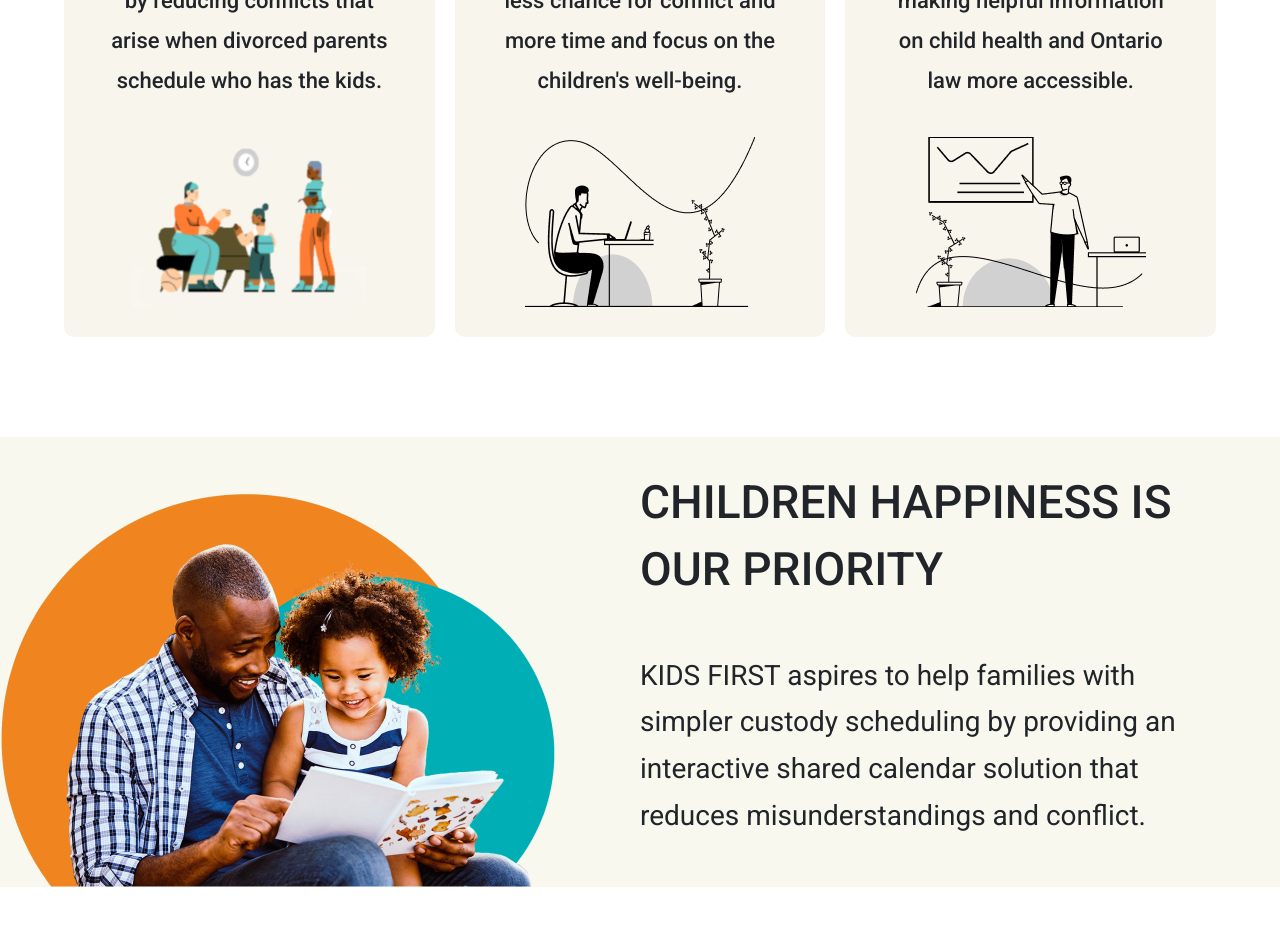
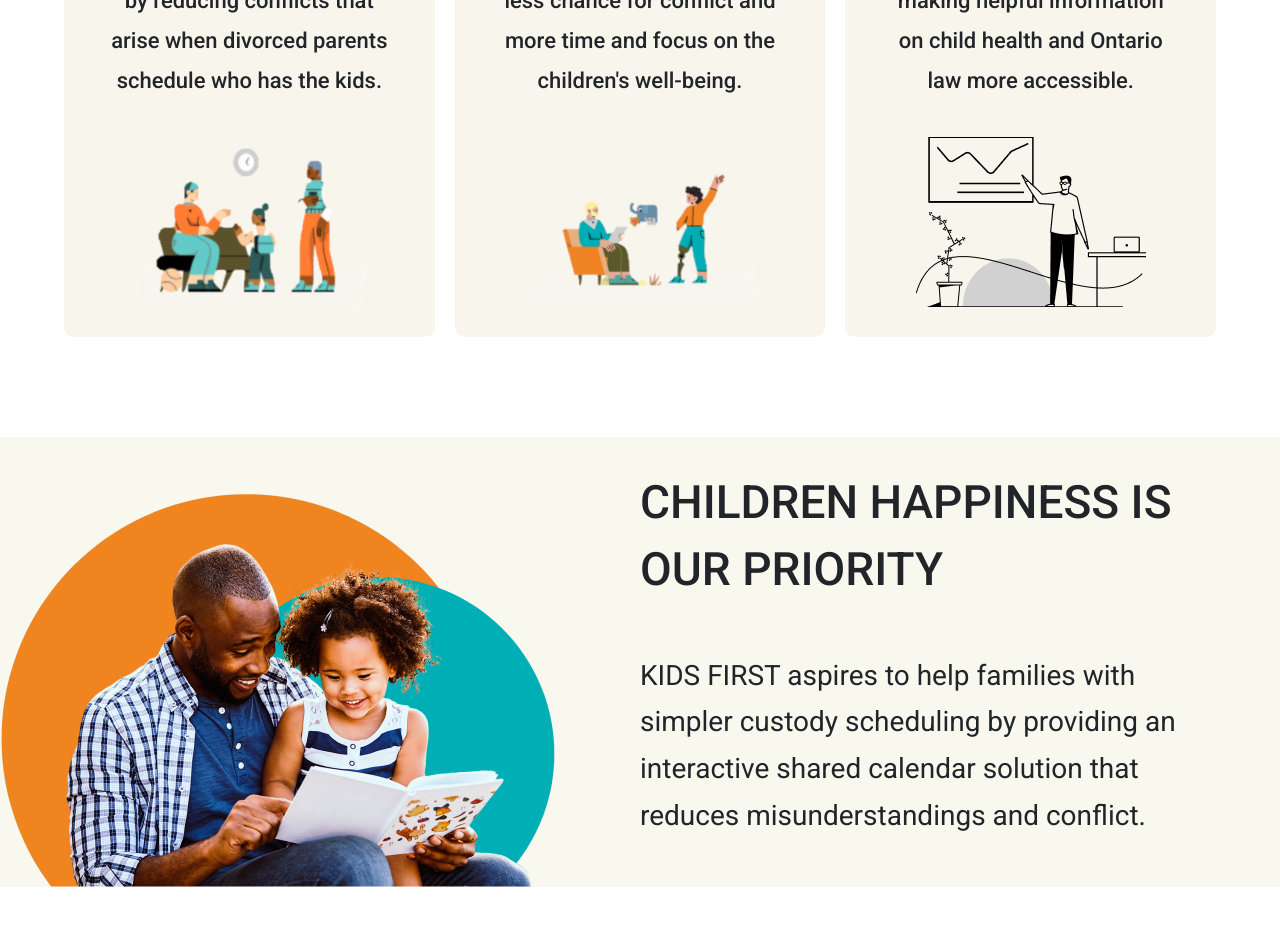
Before and after one commit to JULIERAJ/KIDS-FIRST-v2, a React (Create React App) app in the folder frontend/: page / in a window 1280 px wide. Shown: the part 1120-2045 px from the top of the page. Built offline with nearby package versions, Linux system fonts and the light colour scheme; no server answers.

Commit message:
add one image

```diff
--- a/frontend/src/pages/Home/Home.jsx
+++ b/frontend/src/pages/Home/Home.jsx
@@ -7,9 +7,10 @@ import feature_1 from '../../media/homePage/feature_1.png';
 import feature_2 from '../../media/homePage/feature_2.png';
 import feature_3 from '../../media/homePage/feature_3.png';
 // import value_1 from '../../media/homePage/value_1.png';
-import value_2 from '../../media/homePage/value_2.png';
+// import value_2 from '../../media/homePage/value_2.png';
 import value_3 from '../../media/homePage/value_3.png';
 import value_4 from '../../media/homePage/value_4.png';
+import value_5 from '../../media/homePage/value_5.png';
 import video from '../../media/homePage/video_placeholder.png';
 import logo from '../../media/kids_first_logo_beta.png';
 
@@ -93,7 +94,7 @@ export default function Home() {
               chance for conflict and more time and focus on the children&#39;s
               well-being.
             </p>
-            <img src={value_2} alt=""></img>
+            <img src={value_5} alt=""></img>
           </div>
           <div className="feature-1">
             <p>
```
Also changed, not shown: frontend/src/media/homePage/value_5.png, frontend/src/media/homePage/value_6.png (deleted).
